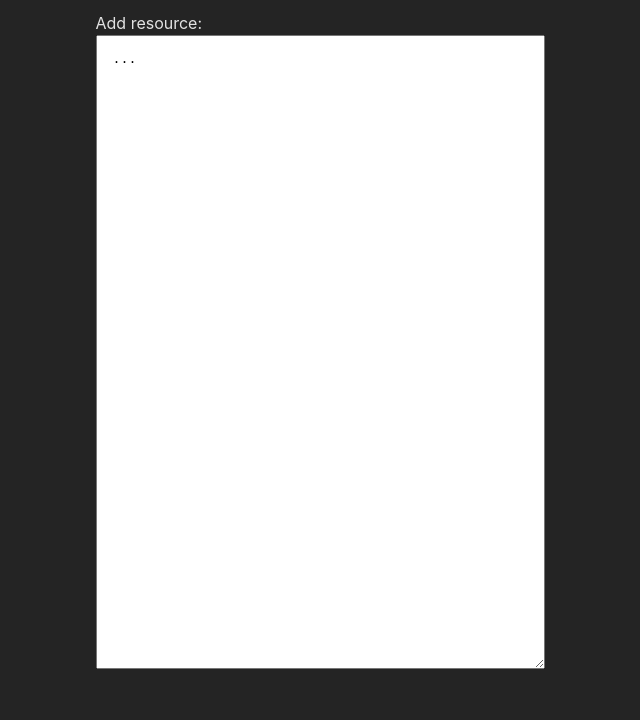
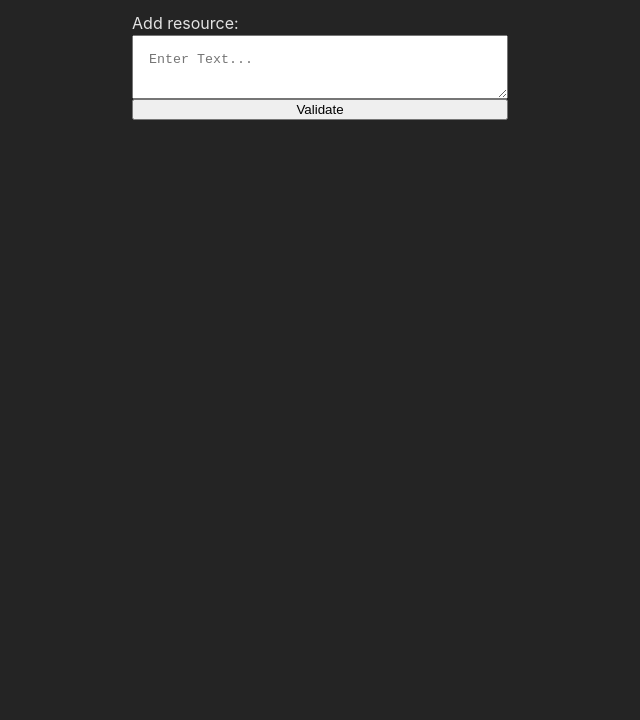
Before and after one commit to willemverbuyst/fhir-resource-validator, a website built with Vite: page index.html in a window 1280 px wide. Shown: the part 80-800 px from the top of the page, without its empty margins (320-960 px from the left). Built offline with nearby package versions, Linux system fonts and the light colour scheme.

Commit message:
feat: add button

```diff
--- a/index.html
+++ b/index.html
@@ -7,7 +7,13 @@
     <title>Vite + TS</title>
   </head>
   <body>
-    <div id="app"></div>
+    <div class="container">
+      <h1>FHIR Resource Validator</h1>
+      <label for="resourceInput">Add resource:</label>
+      <textarea id="resourceInput" placeholder="Enter Text..."></textarea>
+
+      <button id="validateBtn" type="button">Validate</button>
+    </div>
     <script type="module" src="/src/main.ts"></script>
   </body>
 </html>
--- a/src/main.ts
+++ b/src/main.ts
@@ -1,9 +1,4 @@
 import "./style.css";
+import { validator } from "./validator";
 
-document.querySelector<HTMLDivElement>("#app")!.innerHTML = `
-  <div class="container">
-    <h1>FHIR Resource Validator</h1>
-    <label for="resourceInput">Add resource:</label>
-    <textarea id="resourceInput" name="resource input" rows="40" cols="50">...</textarea>
-  </div>
-`;
+validator(document.querySelector<HTMLButtonElement>("#validateBtn")!);
--- /dev/null
+++ b/src/validator.ts
@@ -0,0 +1,4 @@
+export function validator(element: HTMLButtonElement) {
+  const i = document.getElementById("resourceInput") as HTMLInputElement;
+  element.addEventListener("click", () => console.log(i?.value));
+}
```
